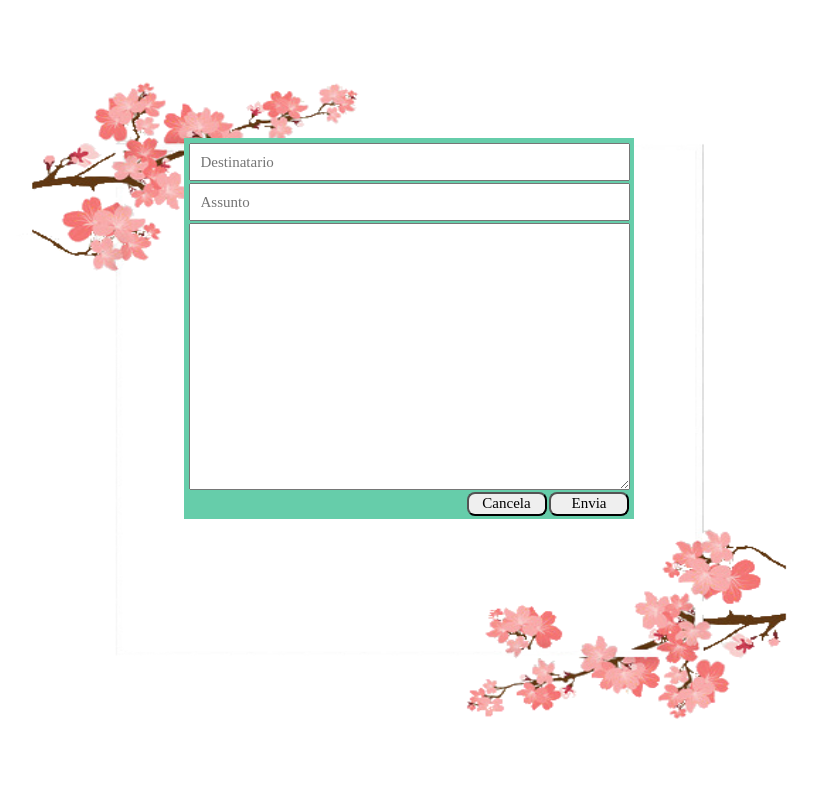
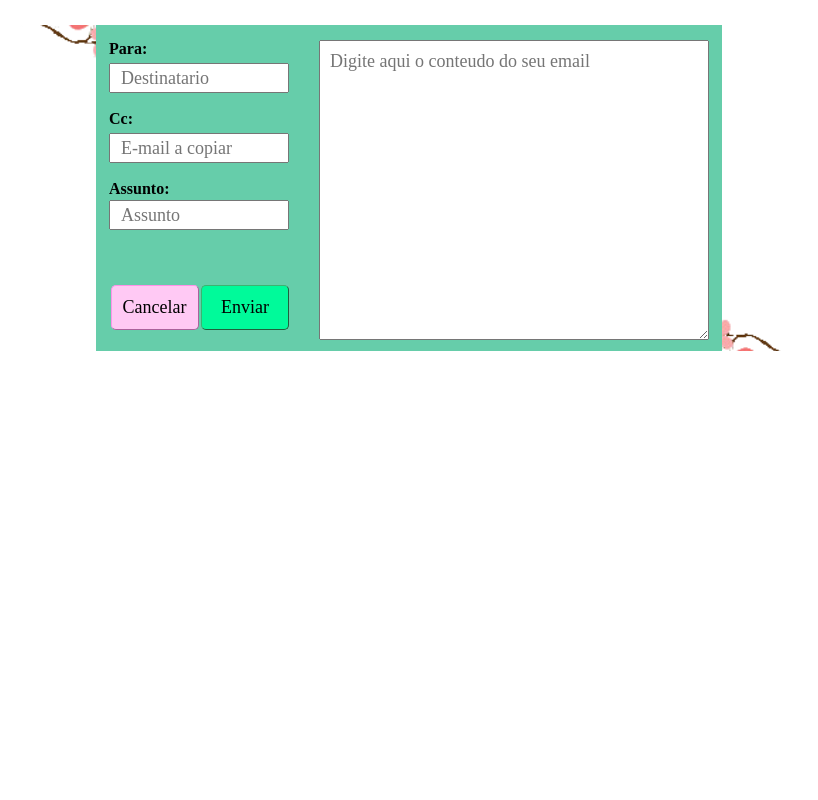
Before and after one commit to annLittleStar/progweb, a plain HTML site: page projeto/paginas/novaMsn.html in a window 1280 px wide. Shown: the whole page, without its empty margins (231-1049 px from the left). Drawn offline with Linux system fonts and the light colour scheme.

Commit message:
Atualização 13

```diff
--- a/projeto/css/estiloNovaMsn.css
+++ b/projeto/css/estiloNovaMsn.css
@@ -1,4 +1,4 @@
-body{
+.d01{
 	background-image: url("../imagens/sakuraMsn.png");
 	background-repeat: no-repeat;
 	background-size: 850px 660px;
@@ -9,60 +9,118 @@ body{
 
 .areaMSN{
 	background-color: #66CDAA;
-	height: 381px;
-	width: 450px;
+	height: 300px;
+	width: 600px;
 	text-align: center;
 	margin: auto;
-	margin-top: 138px;
+	margin-top: 2%;
+	padding: 13px;
 }
 
 .destinatario{
-	width: 98%;
+	width: 100%;
 	height: 10%;
 	padding-left: 10px;
 	padding-right: 10px;
 	margin-top: 5px;
 	font-family:Centaur;
-	font-size: 15px;
+	font-size: 18px;
+	float: right;
+	margin-bottom: 15px;
+}
+
+.Cc{
+	width: 100%;
+	height: 10%;
+	padding-left: 10px;
+	padding-right: 10px;
+	margin-top: 5px;
+	font-family:Centaur;
+	font-size: 18px;
+	float: right;
+	margin-bottom: 15px;
 }
 
 .assunto{
-	width: 98%;
+	width: 100%;
 	height: 10%;
 	padding-left: 10px;
 	padding-right: 10px;
 	margin-top: 2px;
 	font-family:Centaur;
-	font-size: 15px;
+	font-size: 18px;
+	float: right;
+	margin-bottom: 50px;
 }
 
 .conteudo{
-	width: 98%;
-	height: 70%;
+	width: 100%;
+	height: 100%;
 	padding: 10px;
 	margin-top: 2px;
 	font-family:Centaur;
-	font-size: 15px;
+	font-size: 18px;
 }
 
-.enviar{
+.enviar {
 	float: right;
-	margin-right: 5px;
 	margin-left: 2.5px;
 	margin-top: 2px;
-	border-radius: 8px;
-	width: 80px;
-	height: 24px;
+	width: 88px;
+	height: 45px;
 	font-family:Centaur;
-	font-size: 15px;
+	font-size: 18px;
+	margin-top: 5px;
+	border-style: solid 2px #CCC;
+	border-radius: 5px;
+	border-width: thin;
+	background-color: #00FA9A;
+	border-color: #3CB371;
+}
+
+.enviar:hover{
+	background-color: #3CB371;
+	border-color: #00FA9A;
+	cursor: pointer;
+	color: white;
 }
 
 .cancelar{
 	float: right;
 	margin-top: 2px;
-	border-radius: 8px;
-	width: 80px;
-	height: 24px;
+	width: 88px;
+	height: 45px;
 	font-family:Centaur;
-	font-size: 15px;
+	font-size: 18px;
+	margin-top: 5px;
+	border-style: solid 2px #CCC;
+	border-radius: 5px;
+	border-width: thin;
+	background-color: #FFC9F4;
+	border-color: #FF92E9;
 }
+
+.cancelar:hover{
+	background-color: #B22222;
+	border-color: #8B0000;
+	cursor: pointer;
+	color: white;
+}
+
+
+.texto{
+	float: left;
+	padding-top: 2px;
+}
+
+.info{
+	float: left;
+	height: 100%;
+	width: 30%
+}
+
+.conteudo0{
+	float: right;
+	height: 100%;
+	width: 65%;
+}
--- a/projeto/js/funcoesNovaMsn.js
+++ b/projeto/js/funcoesNovaMsn.js
@@ -1,9 +1,29 @@
 $(document).ready(function(){
+
+	escreverMsn();
 
 	cancelarMsn();
 
 	enviarMsn();
 })
+
+function escreverMsn(){
+
+	$("#MSN").click(function(){
+		$.ajax({
+			 type: "POST",
+			 dataType: "json",
+			 url:"../php/novaMsn.php",
+
+			 sucess: function(retorno){
+
+			 		 var conteudo= "../paginas/novaMsn.html";
+
+				$("#lista").html(conteudo);
+			 }
+		})
+	})
+}
 
 function cancelarMsn(){
 
--- a/projeto/paginas/novaMsn.html
+++ b/projeto/paginas/novaMsn.html
@@ -6,20 +6,27 @@
 	<script type="text/javascript" src="../js/funcoesNovaMsn.js"></script>
 </head>
 <body>
+	<div class="d01">
 		<div class="areaMSN">
 			<!--Verificar se não falta nenhuma info pedida-->
+			<div class="info">
 				<div>
-			<input class="destinatario" id="destinatario" type="text" placeholder="Destinatario">
+					<b class= "texto">Para:</b> <input class="destinatario" id="destinatario" type="text" placeholder="Destinatario">
 				</div>
 				<div>
-			<input class="assunto" id="assunto" type="text" placeholder="Assunto">
+					<b class= "texto">Cc:</b> <input class="Cc" id="Cc" type="text" placeholder="E-mail a copiar">
 				</div>
 				<div>
-			<textarea class="conteudo" id="conteudo"></textarea>
+					<b class= "texto">Assunto:</b> <input class="assunto" id="assunto" type="text" placeholder="Assunto">
 				</div>
 				<div>
-			<button class="enviar" id="envia">Envia</button>
-			<button class="cancelar" id="cancela">Cancela</button>
+					<button class="enviar" id="envia">Enviar</button>
+					<button class="cancelar" id="cancela">Cancelar</button>
+				</div>
+			</div>
+			<div class="conteudo0">
+				<textarea class="conteudo" id="conteudo" placeholder="Digite aqui o conteudo do seu email"></textarea>
+			</div>
 		</div>
 	</div>
 </body>
```
Also changed, not shown: projeto/paginas/caixaDeEntrada.html (+3 -1 lines), 1 other file. Lines whose indentation alone changed are shown as unchanged.
